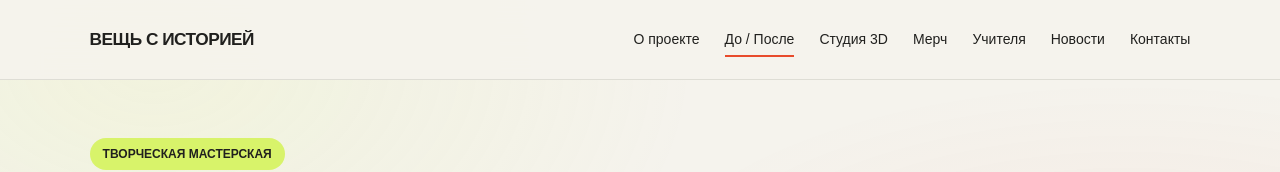
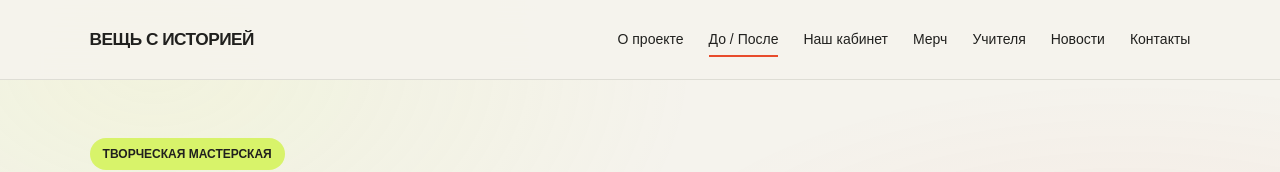
Before and after one commit to tihonbest/tbcha, a plain HTML site: page works.html in a window 1280 px wide. Shown: the top 172 px of the page. Drawn offline with Linux system fonts and the light colour scheme.

Commit message:
Rename studio navigation link

```diff
--- a/works.html
+++ b/works.html
@@ -18,7 +18,7 @@
     <nav class="navlinks" aria-label="Главная навигация">
       <a href="about.html">О проекте</a>
       <a href="works.html">До / После</a>
-      <a href="space.html">Студия 3D</a>
+      <a href="space.html">Наш кабинет</a>
       <a href="merch.html">Мерч</a>
       <a href="teachers.html">Учителя</a>
       <a href="news.html">Новости</a>
```
